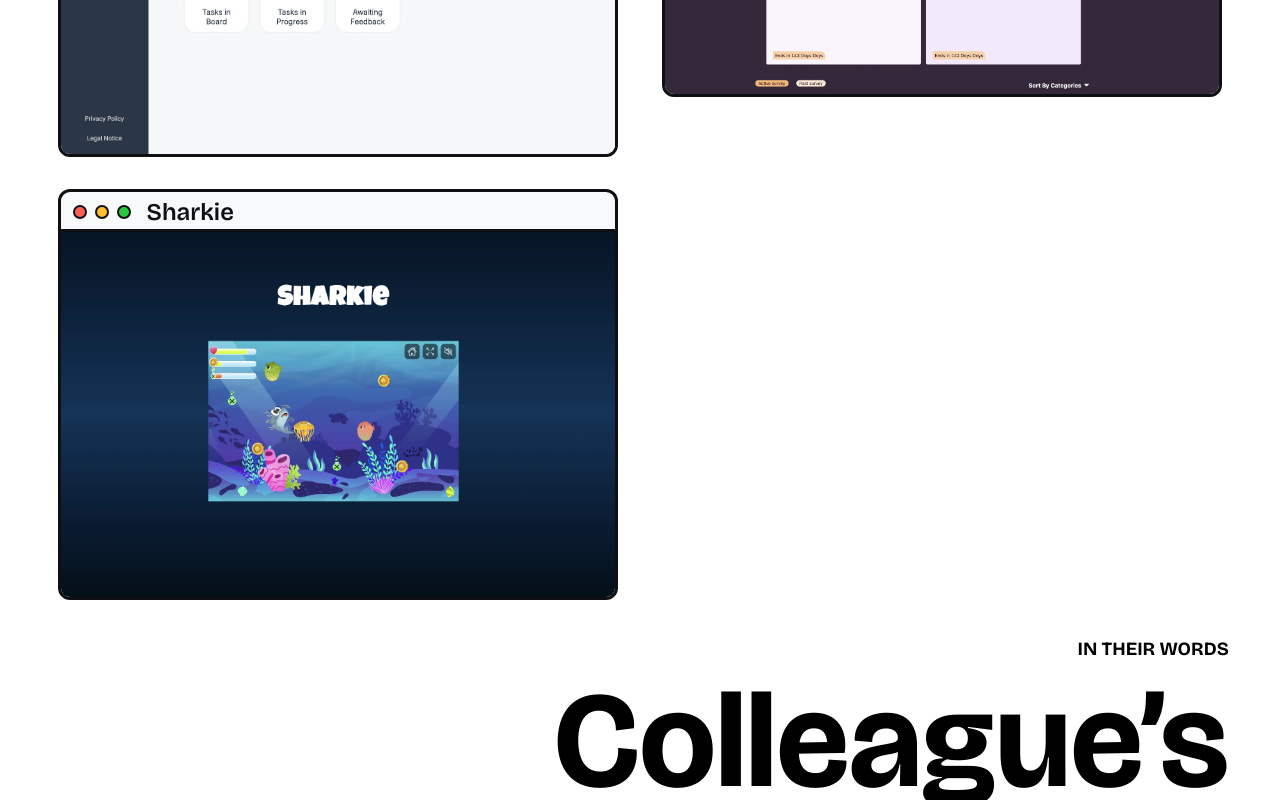
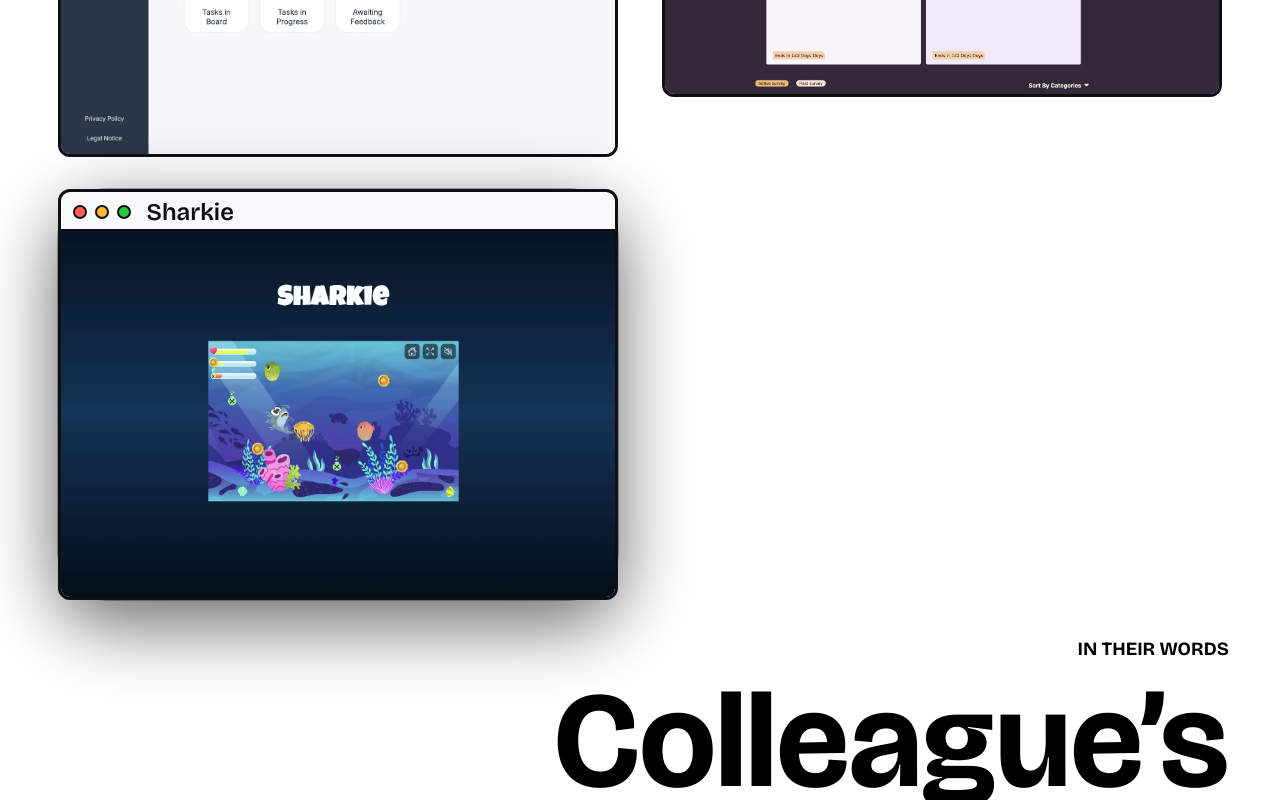
Before and after one commit to Lehnerma/Portfolio, an Angular app: page / in a window 1280 px wide. Shown: the part 3412-4212 px from the top of the page. Built offline with nearby package versions, Linux system fonts and the light colour scheme.

Commit message:
Füge Unterstützung für aktives Fenster und Fokus-Emission hinzu

```diff
--- a/src/app/components/project-window/project-window.html
+++ b/src/app/components/project-window/project-window.html
@@ -7,6 +7,7 @@
   [class.project-window--shaking]="isShaking()"
   [class.project-window--flipped]="isFlipped()"
   (animationend)="onShakeEnd()"
+  (pointerdown)="focused.emit()"
 >
   <div class="project-window__frame" [style.filter]="'url(#' + frameFilterId + ')'">
     <span class="project-window__divider"></span>
--- a/src/app/components/project-window/project-window.scss
+++ b/src/app/components/project-window/project-window.scss
@@ -201,6 +201,15 @@
   &--shaking {
     animation: window-shake 450ms ease-in-out;
   }
+
+  @include respond-to(md) {
+    &--active {
+      border-radius: 50px;
+      box-shadow:
+        0 22px 70px 4px rgba(0, 0, 0, 0.56),
+        0 0 0 1px rgba(0, 0, 0, 0.3);
+    }
+  }
 }
 
 @media (hover: hover) {
--- a/src/app/components/project-window/project-window.ts
+++ b/src/app/components/project-window/project-window.ts
@@ -21,14 +21,16 @@ export class ProjectWindow {
   readonly isActive = input<boolean>(false);
   /** Emits once per drag, on the first pointer move after grabbing the titlebar. */
   readonly dragStarted = output<void>();
+  readonly focused = output<void>();
 
   protected readonly isMinimized = signal(false);
   protected readonly isShaking = signal(false);
   protected readonly isFlipped = signal(false);
   protected readonly isCompact = signal(false);
   protected readonly offset = signal({ x: 0, y: 0 });
+  protected readonly isDragging = signal<boolean>(false);
+
   protected readonly translateValue = computed(() => `${this.offset().x}px ${this.offset().y}px`);
-  protected readonly isDragging = signal<boolean>(false);
 
   protected grabOrigin = { x: 0, y: 0 };
   private hasMoved = false;
--- a/src/app/sections/projects/projects.html
+++ b/src/app/sections/projects/projects.html
@@ -15,6 +15,8 @@
         [screenshotSrc]="project.imgSrc"
         [screenshotAlt]="project.imgAlt"
         [detailsLink]="project.route"
+        [getZIndex]="zIndexes().get(project.id)"
+        [isActive]="activeId() === project.id"
         (dragStarted)="hasDragged.set(true)"
         (focused)="bringToFront(project.id)"
       >
```
Also changed, not shown: src/app/sections/projects/projects.ts (+3 -9 lines).
